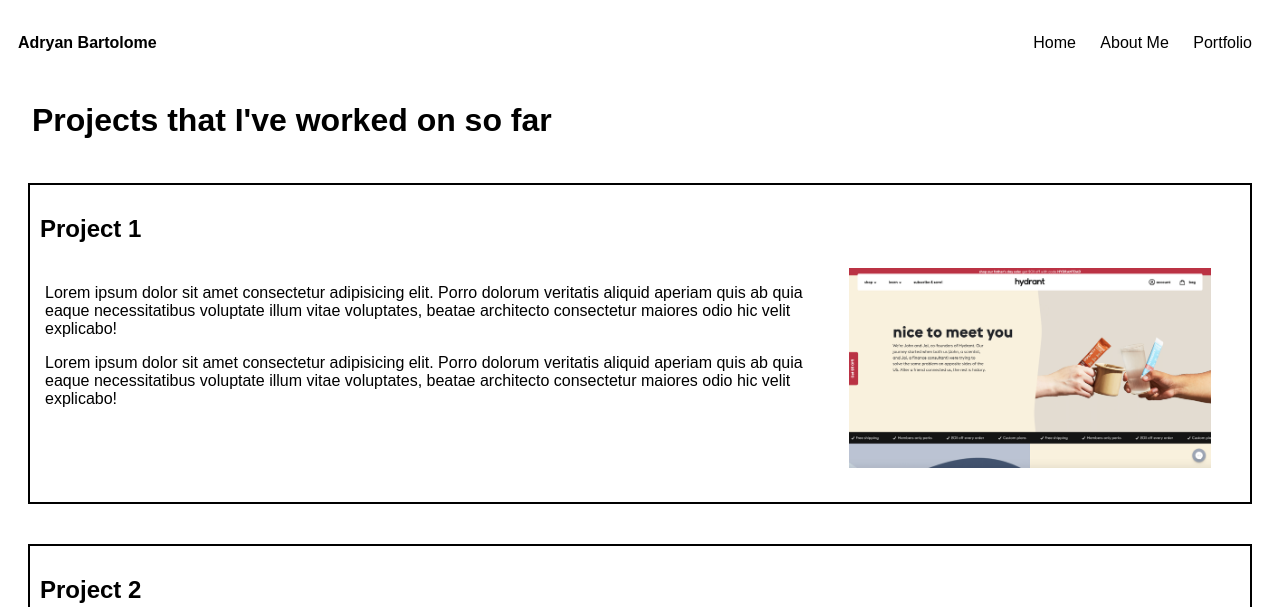
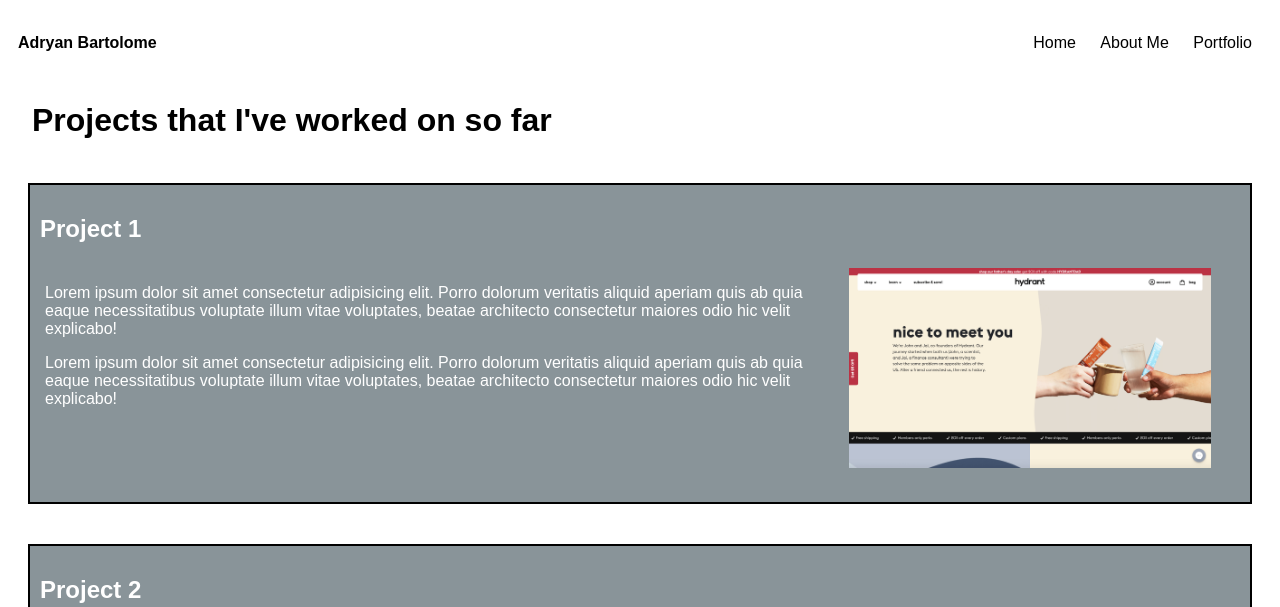
Before and after one commit to acbartolome/Personal-Website, a plain HTML site: page portfolio.html in a window 1280 px wide. Shown: the top 607 px of the page. Drawn offline with Linux system fonts and the light colour scheme.

Commit message:
Added background color and changed font color

```diff
--- a/styles.css
+++ b/styles.css
@@ -89,6 +89,8 @@ a:hover {
     border: 2px solid black;
     padding: 10px;
     margin: 20px;
+    background-color: 	#899499;
+    color: white;
 }
 .projectName {
     font-size: 24px;
```
